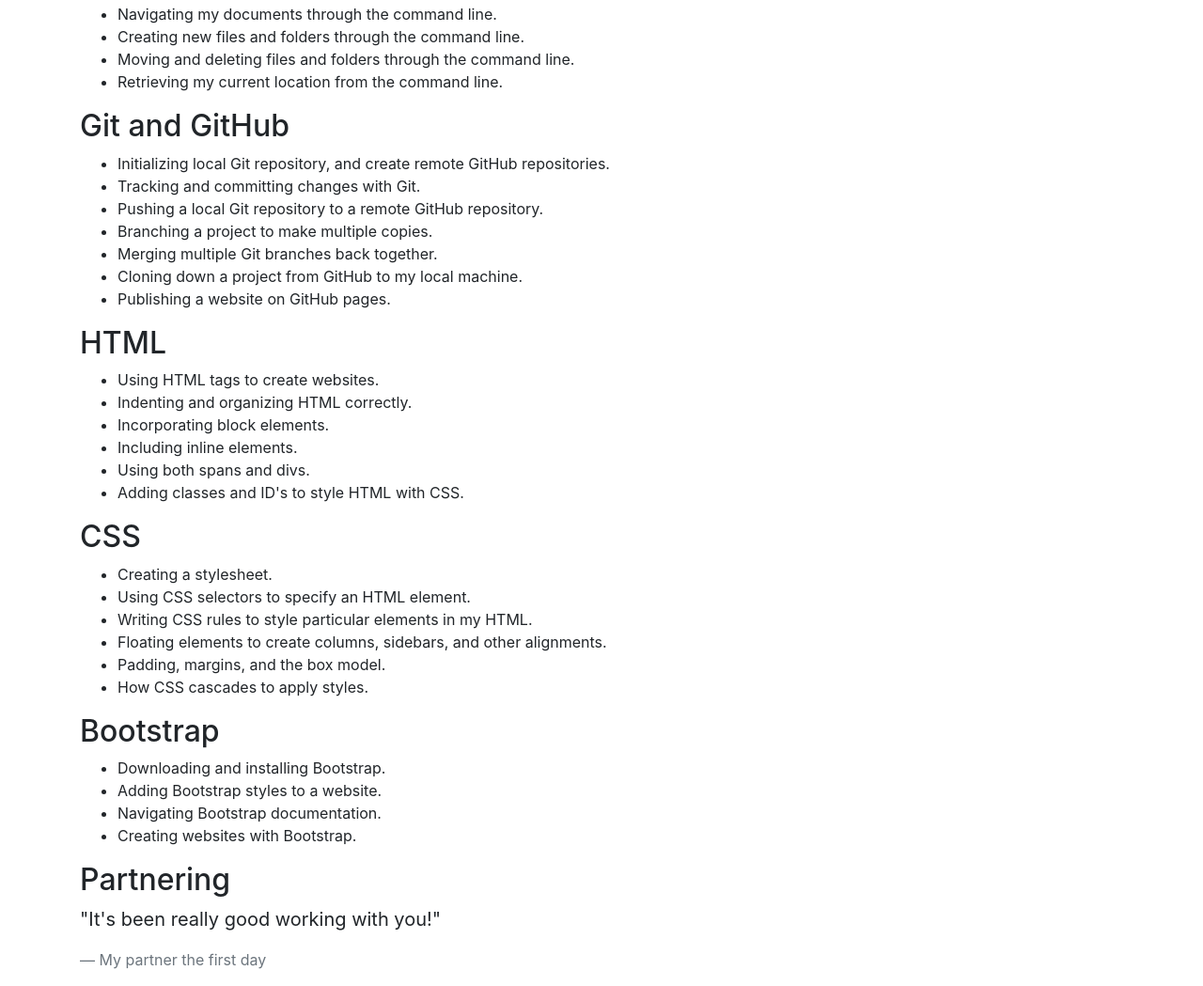
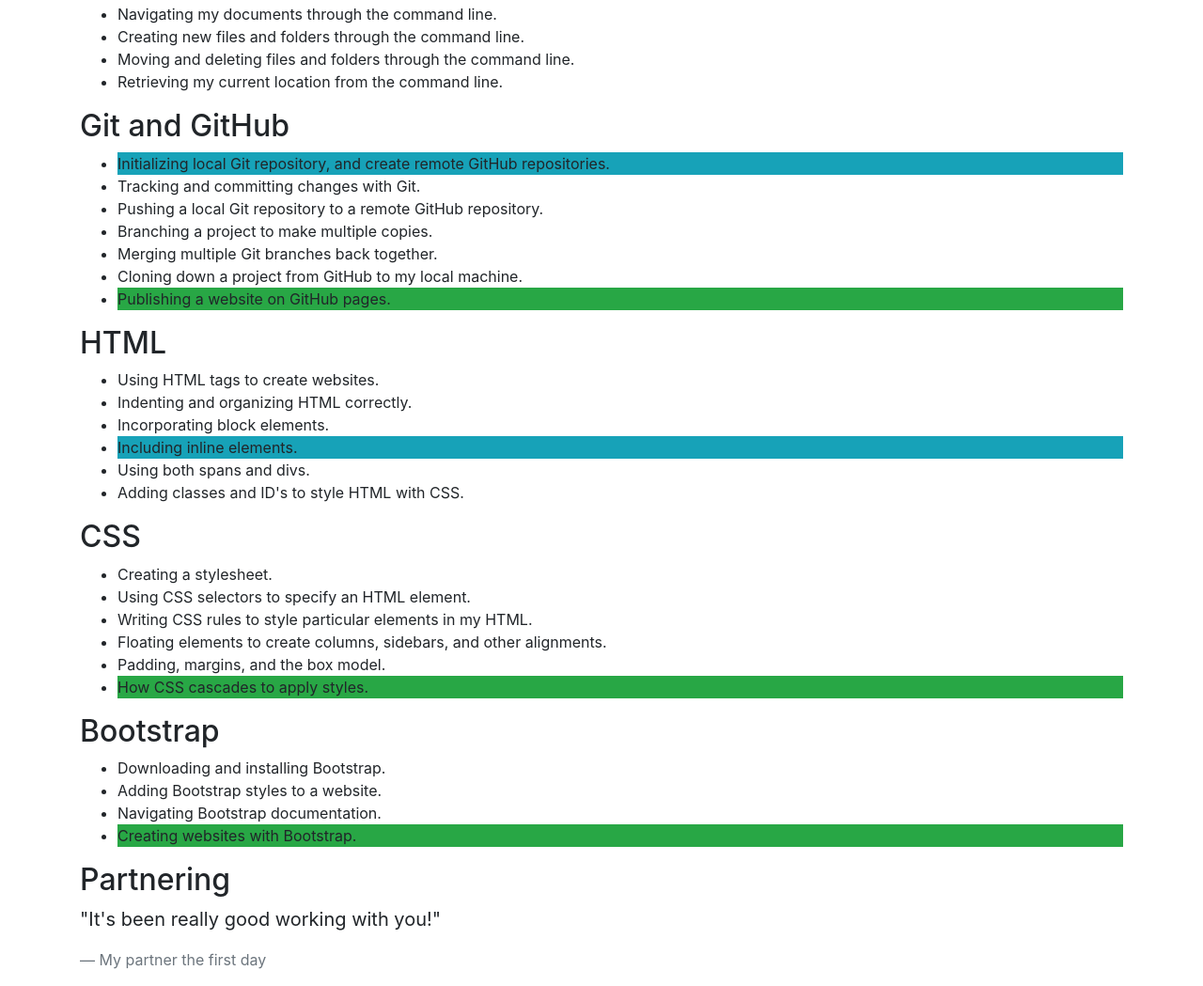
Before and after one commit to AsheUrban/my-first-section, a plain HTML site: page index.html in a window 1280 px wide. Shown: the part 299-1348 px from the top of the page at 94% size. Drawn offline with Linux system fonts and the light colour scheme.

Commit message:
add classes bg-success and bg-info to specific li.

```diff
--- a/index.html
+++ b/index.html
@@ -21,20 +21,20 @@
     </ul>
     <h2>Git and GitHub</h2>
     <ul>
-      <li>Initializing local Git repository, and create remote GitHub repositories.</li>
+      <li class="bg-info">Initializing local Git repository, and create remote GitHub repositories.</li>
       <li>Tracking and committing changes with Git.</li>
       <li>Pushing a local Git repository to a remote GitHub repository.</li>
       <li>Branching a project to make multiple copies.</li>
       <li>Merging multiple Git branches back together.</li>
       <li>Cloning down a project from GitHub to my local machine.</li>
-      <li>Publishing a website on GitHub pages.</li>
+      <li class="bg-success">Publishing a website on GitHub pages.</li>
     </ul>
     <h2>HTML</h2>
     <ul>
       <li>Using HTML tags to create websites.</li>
       <li>Indenting and organizing HTML correctly.</li>
       <li>Incorporating block elements.</li>
-      <li>Including inline elements.</li>
+      <li class="bg-info">Including inline elements.</li>
       <li>Using both spans and divs.</li>
       <li>Adding classes and ID's to style HTML with CSS.</li>
     </ul>
@@ -45,14 +45,14 @@
       <li>Writing CSS rules to style particular elements in my HTML.</li>
       <li>Floating elements to create columns, sidebars, and other alignments.</li>
       <li>Padding, margins, and the box model.</li>
-      <li>How CSS cascades to apply styles.</li>
+      <li class="bg-success">How CSS cascades to apply styles.</li>
     </ul>
     <h2>Bootstrap</h2>
     <ul>
       <li>Downloading and installing Bootstrap.</li>
       <li>Adding Bootstrap styles to a website.</li>
       <li>Navigating Bootstrap documentation.</li>
-      <li>Creating websites with Bootstrap.</li>
+      <li class="bg-success">Creating websites with Bootstrap.</li>
     </ul>
     <h2>Partnering</h2>
     <blockquote class="blockquote">
```
